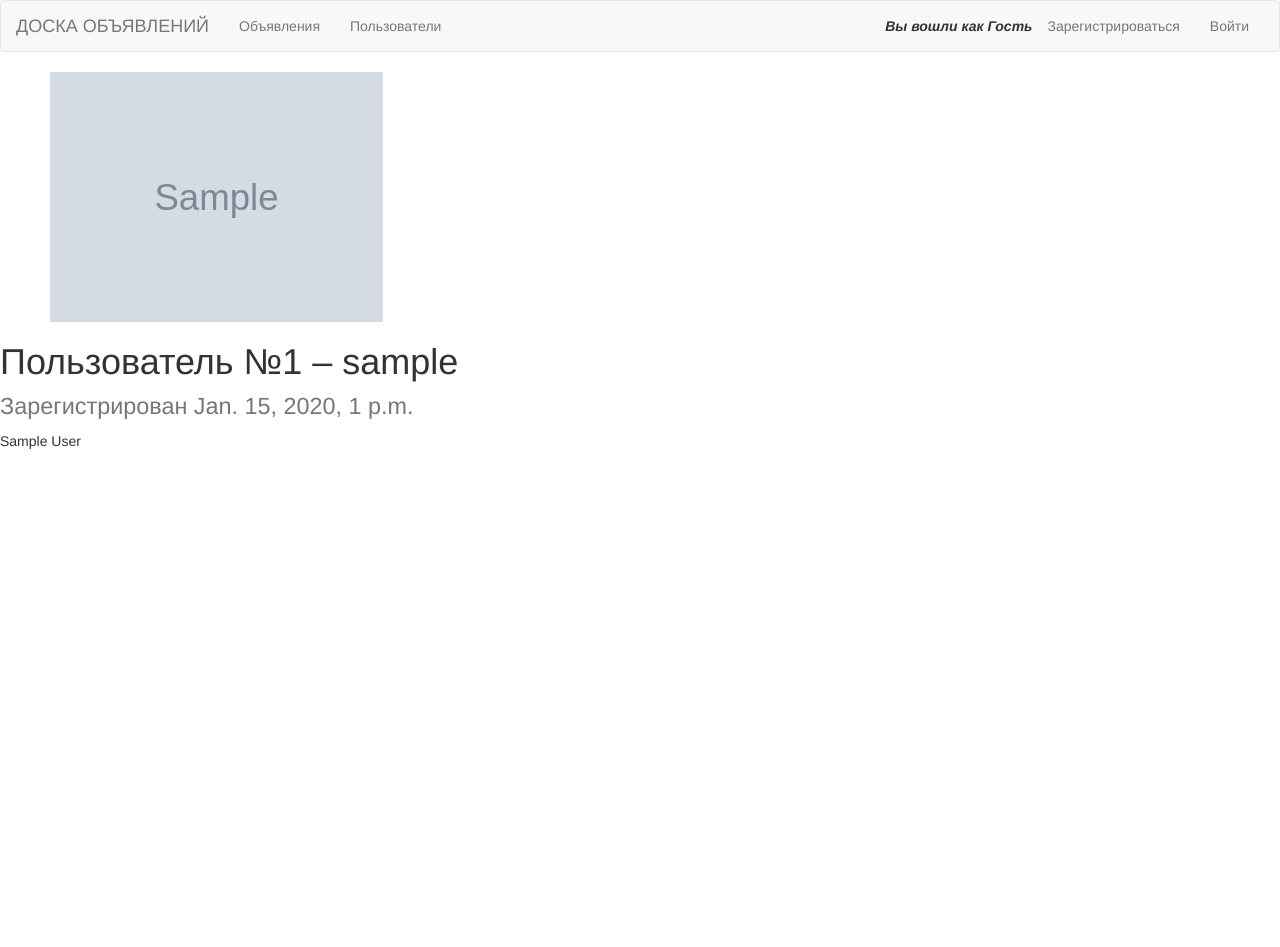
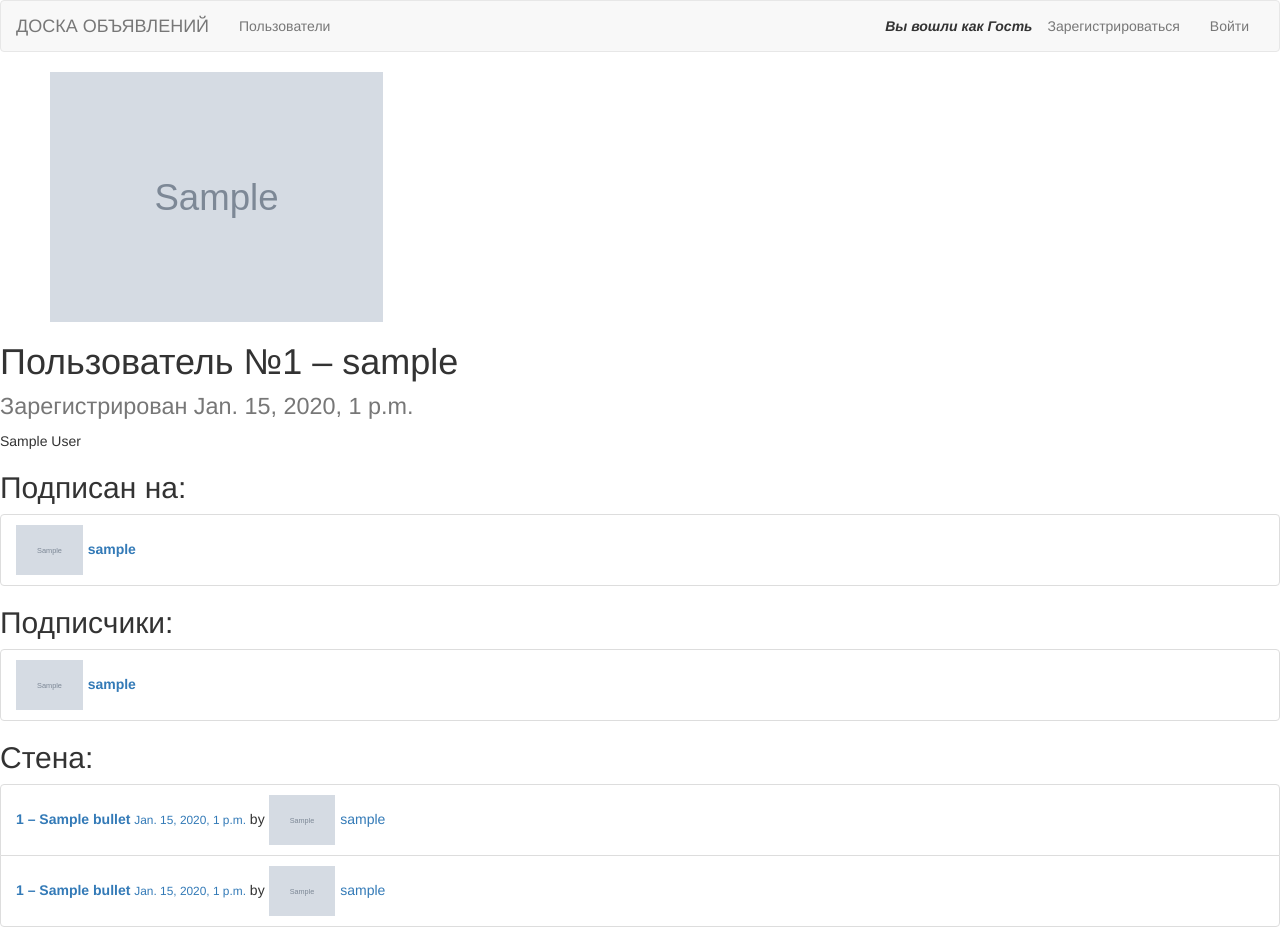
Before and after one commit to WJayther/IAD-HW2, a Django app: page /user/1/ in a window 1280 px wide. Before the commit the page ends 449 px from the top, so only its background shows below. Run offline with Django 3.2, Linux system fonts and the light colour scheme; tables that the repository leaves empty hold one stand-in row (values such as "Sample post"); grey boxes marked "Sample" are stand-in pictures; some libraries are stand-ins or nearby versions.

Commit message:
FOLLOW/UNFOLLOW
Ostalos' pridelat' monitor
Пагинацию, PEP-8 и доп-требования

```diff
--- a/bulletin/models.py
+++ b/bulletin/models.py
@@ -1,3 +1,4 @@
+from django.urls import reverse
 from django.db import models
 from django.conf import settings
 from django.contrib.auth.models import AbstractUser
--- /dev/null
+++ b/bulletin/static/js/follow_user.js
@@ -0,0 +1,69 @@
+function getCookie(name) {
+    var cookieValue = null;
+    if (document.cookie && document.cookie !== '') {
+        var cookies = document.cookie.split(';');
+        for (var i = 0; i < cookies.length; i++) {
+            var cookie = jQuery.trim(cookies[i]);
+            // Does this cookie string begin with the name we want?
+            if (cookie.substring(0, name.length + 1) === (name + '=')) {
+                cookieValue = decodeURIComponent(cookie.substring(name.length + 1));
+                break;
+            }
+        }
+    }
+    return cookieValue;
+}
+
+var csrftoken = getCookie('csrftoken');
+
+function csrfSafeMethod(method) {
+    // these HTTP methods do not require CSRF protection
+    return (/^(GET|HEAD|OPTIONS|TRACE)$/.test(method));
+}
+
+$.ajaxSetup({
+    beforeSend: function(xhr, settings) {
+        if (!csrfSafeMethod(settings.type) && !this.crossDomain) {
+            xhr.setRequestHeader("X-CSRFToken", csrftoken);
+        }
+    }
+});
+
+$(document).ready(function() {
+    $('.followBTN').click(function() {
+        var id, fid;
+        id =  cur_user_id;
+        fid = $(this).attr('user_id');
+        $.ajax({
+            url: '/user/'+id+'/follows/'+fid,
+            method: 'POST', // or another (GET), whatever you need
+            data: {
+                id: id, // data you need to pass to your function
+                fid: fid
+            },
+            success: function (data) {
+                // success callback
+                // you can process data returned by function from views.py
+                alert(data)
+            }
+        });
+    });
+    $('.unfollowBTN').click(function() {
+        var id, fid;
+        id =  cur_user_id;
+        fid = $(this).attr('user_id');
+        $.ajax({
+            url: '/user/'+id+'/unfollows/'+fid,
+            method: 'POST', // or another (GET), whatever you need
+            data: {
+                id: id, // data you need to pass to your function
+                fid: fid
+            },
+            success: function (data) {
+                // success callback
+                // you can process data returned by function from views.py
+                alert(data)
+            }
+        });
+    });
+});
--- a/bulletin/templates/base.html
+++ b/bulletin/templates/base.html
@@ -17,14 +17,14 @@
         <span class="icon-bar"></span>
         <span class="icon-bar"></span>
       </button>
-      <a class="navbar-brand">ДОСКА ОБЪЯВЛЕНИЙ</a>
+      <a class="navbar-brand" href="{% url 'bullets' %}">ДОСКА ОБЪЯВЛЕНИЙ</a>
     </div>
 
     <!-- Collect the nav links, forms, and other content for toggling -->
     <div class="collapse navbar-collapse" id="navbar">
       <ul class="nav navbar-nav">
         <!--<li><a href="{% url 'start' %}">Базовый класс</a></li>-->
-        <li><a href="{% url 'bullets' %}">Объявления</a></li>
+        <!--<li><a href="{% url 'bullets' %}">Объявления</a></li>-->
         <li><a href="{% url 'users' %}">Пользователи</a></li>
         {% if user.is_authenticated %}
             <li><a href="{% url 'post_bullet' %}">Новое объявление</a></li>
@@ -51,5 +51,6 @@
     <!-- Placed at the end of the document so the pages load faster -->
     <script src="{% static 'js/jquery-3.1.1.min.js' %}"></script>
     <script src="{% static 'js/bootstrap.min.js' %}"></script>
+    <script src="{% static 'js/follow_user.js' %}"></script>
 </body>
 </html>
--- a/bulletin/templates/user.html
+++ b/bulletin/templates/user.html
@@ -6,4 +6,36 @@
 <img src={{ selected_user.avatar.url }} style="max-height:250px;margin-left:50px"/>
 <h1>Пользователь №{{ selected_user.id }} &ndash; {{ selected_user }}<br> <small>Зарегистрирован {{ selected_user.date_joined }}</small></h1>
 <p>{{ selected_user.get_full_name }}</p>
+<h2>Подписан на:</h2>
+<ul class="list-group">
+    {% for fed_user in selected_user.follows.all %}
+        <li class="list-group-item">
+            <a href="{% url 'user_url' fed_user.id %}">
+                <b><img src={{ fed_user.avatar.url }} style="max-height:50px;margin-right:5px"/>{{ fed_user }}</b>
+            </a>
+        </li>
+    {% empty %}
+        <li class="list-group-item disabled">Пользователь ни на кого не подписан</li>
+    {% endfor %}
+</ul>
+<h2>Подписчики:</h2>
+<ul class="list-group">
+    {% for fer_user in selected_user.followers.all %}
+        <li class="list-group-item">
+            <a href="{% url 'user_url' fer_user.id %}">
+                <b><img src={{ fer_user.avatar.url }} style="max-height:50px;margin-right:5px"/>{{ fer_user }}</b>
+            </a>
+        </li>
+    {% empty %}
+        <li class="list-group-item disabled">На пользователя никто не подписан</li>
+    {% endfor %}
+</ul>
+<h2>Стена:</h2>
+<ul class="list-group">
+    {% for fed_bullet in wall_bullets %}
+        <li class="list-group-item"><a href="{% url 'bullet_url' fed_bullet.id %}"><b>{{fed_bullet.id}} &ndash; {{ fed_bullet.name }}</b> <small>{{ fed_bullet.datetime }}</small></a> by <a href="{% url 'user_url' fed_bullet.user_posted_id %}"><img src={{ fed_bullet.user_posted.avatar.url }} style="max-height:50px;margin-right:5px"/>{{ fed_bullet.user_posted }}</a></li>
+    {% empty %}
+        <li class="list-group-item disabled">Нет объявлений</li>
+    {% endfor %}
+</ul>
 {% endblock %}
--- a/bulletin/urls.py
+++ b/bulletin/urls.py
@@ -26,7 +26,9 @@ urlpatterns = [
     url(r'^bullets/', views.BulletsView.as_view(), name='bullets'),
     url(r'^bullet/(?P<id>\d+)', views.BulletView.as_view(), name='bullet_url'),
     url(r'^users/', views.UsersView.as_view(), name='users'),
-    url(r'^user/(?P<id>\d+)', views.UserView.as_view(), name='user_url'),
+    url(r'^user/(?P<id>\d+)/$', views.UserView.as_view(), name='user_url'),
+    url(r'^user/(?P<id>\d+)/follows/(?P<fid>\d+)$', views.user_follows, name='user_flw'),
+    url(r'^user/(?P<id>\d+)/unfollows/(?P<fid>\d+)$', views.user_unfollows, name='user_uflw'),
     url(r'^signup/', views.registration, name='signup'),
     url(r'^post_bullet/', views.post_bullet, name='post_bullet'),
     url(r'^login/', views.authorization, name='login'),
--- a/bulletin/views.py
+++ b/bulletin/views.py
@@ -44,7 +44,33 @@ class UsersView(ListView):
 class UserView(View):
     def get(self, request, id):
         data = auth.get_user_model().objects.get(id__exact=id)
-        return render(request, 'user.html', {'selected_user':data})
+        bullets = list(data.bullets.all())
+        for followed in data.follows.all():
+            for bullet in followed.bullets.all():
+                bullets.append(bullet)
+        return render(request, 'user.html', {'selected_user':data, 'wall_bullets':sorted(bullets, key = lambda b:b.datetime, reverse=True)})
+
+@login_required
+def user_follows(request, id, fid):
+    if id == fid :
+        return HttpResponse('Нельзя подписаться на самого себя и баловаться с адресной строкой')
+    fer_user = MyUser.objects.filter(id__exact=id)[0]
+    fed_user = MyUser.objects.filter(id__exact=fid)[0]
+    if fed_user in fer_user.follows.all():
+        return HttpResponse('Вы уже подписаны на него')
+    fer_user.follows.add(fed_user)
+    return HttpResponse('Вы успешно подписались на {}'.format(fed_user.get_username()))
+
+@login_required
+def user_unfollows(request, id, fid):
+    if id == fid :
+        return HttpResponse('Нельзя отписаться от самого себя и баловаться с адресной строкой')
+    fer_user = MyUser.objects.filter(id__exact=id)[0]
+    fed_user = MyUser.objects.filter(id__exact=fid)[0]
+    if fed_user in fer_user.follows.all():
+        fer_user.follows.remove(fed_user)
+        return HttpResponse('Вы отписались от {}'.format(fed_user.get_username()))
+    return HttpResponse('Вы не были подписаны на {}'.format(fed_user.get_username()))
 
 def registration(request):
     if request.method == 'POST':
```
Also changed, not shown: bulletin/templates/users.html (+13 -4 lines).
